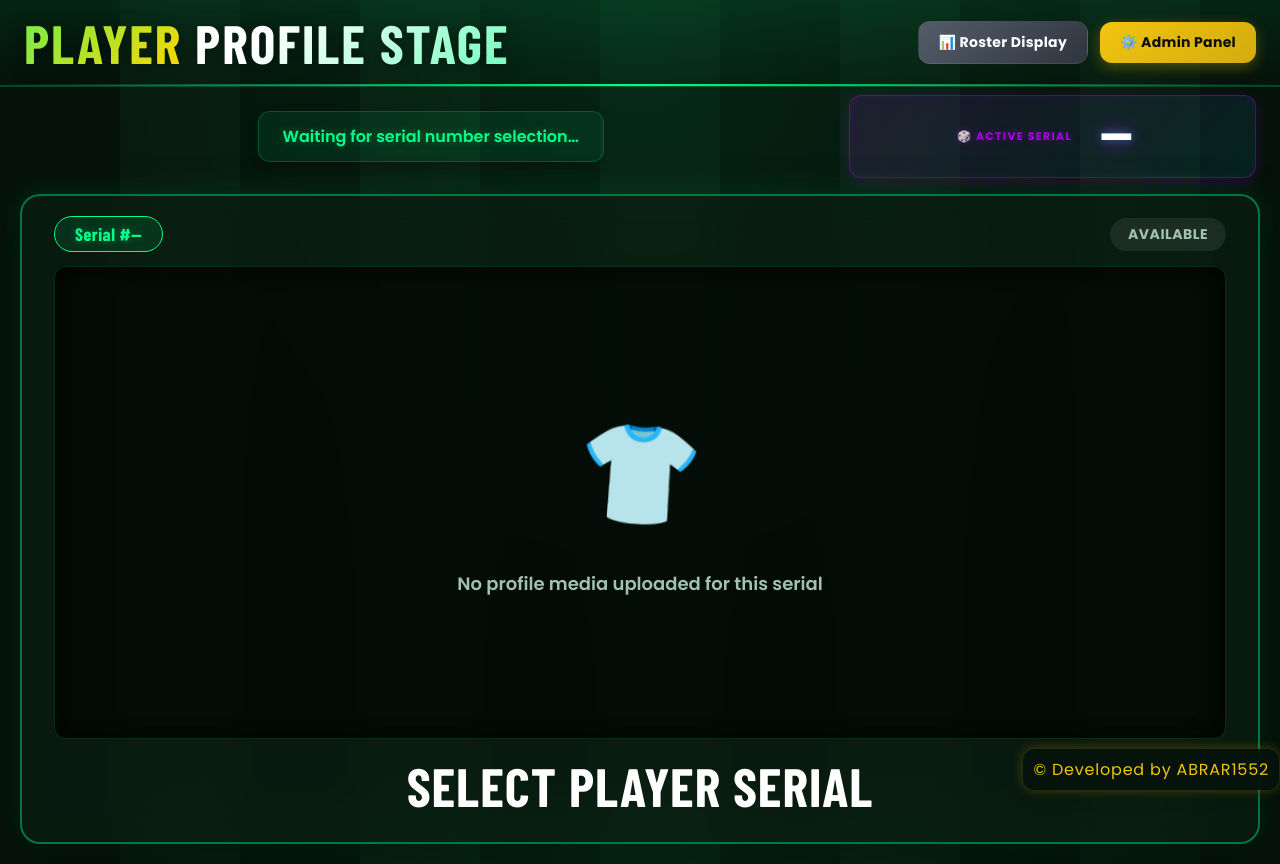
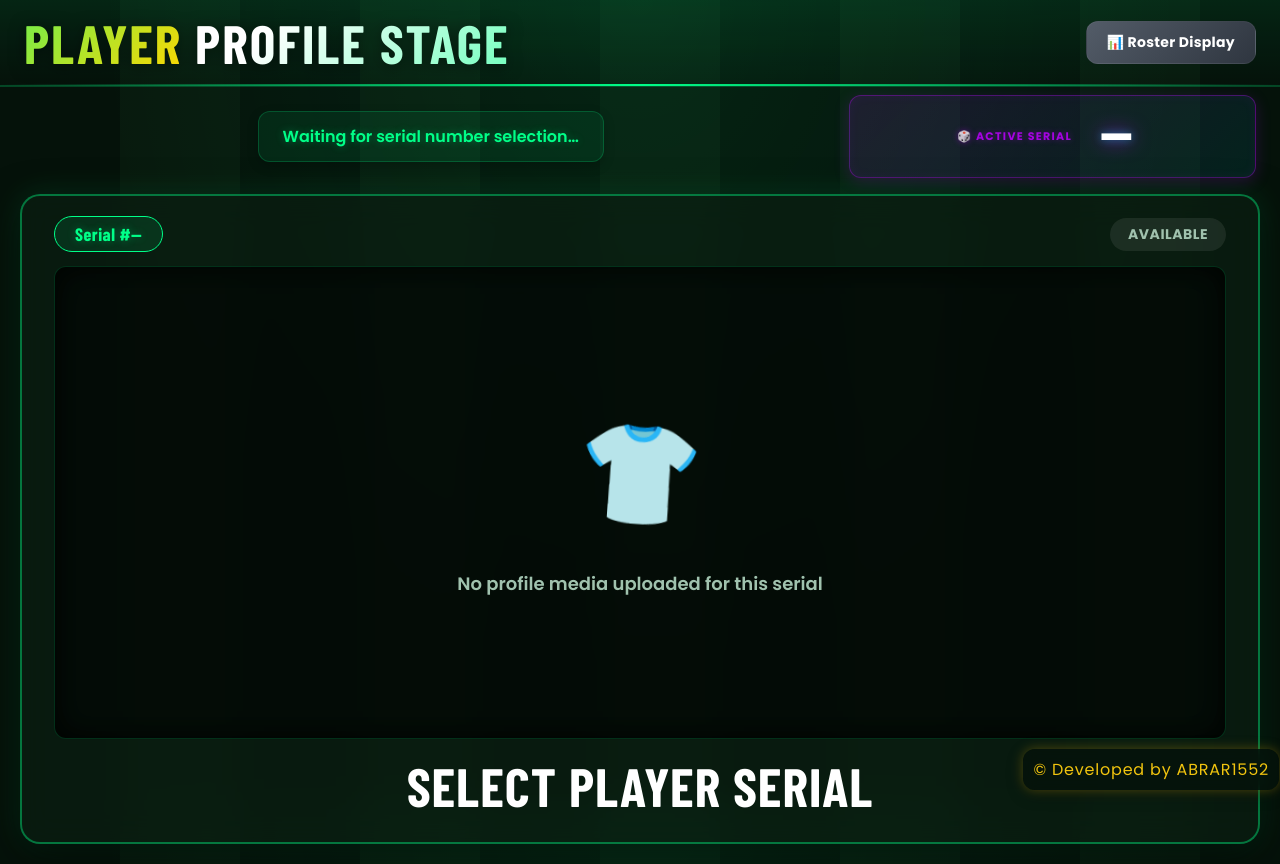
Before and after one commit to abrar-10-2022916206-commits/auction-system, a website: page public/playerProfileShowing.html in a window 1280 px wide. Drawn offline with nearby package versions, Linux system fonts and the light colour scheme; no server answers; a web font is replaced by a local one.

Commit message:
LastUpdate

```diff
--- a/public/playerProfileShowing.html
+++ b/public/playerProfileShowing.html
@@ -21,7 +21,6 @@
         </div>
         <div class="display-header-actions">
             <a href="/display.html" class="btn btn-reset" style="text-decoration:none;">📊 Roster Display</a>
-            <a href="/admin.html" class="btn btn-export" style="text-decoration:none;">⚙️ Admin Panel</a>
         </div>
     </header>
 
```
